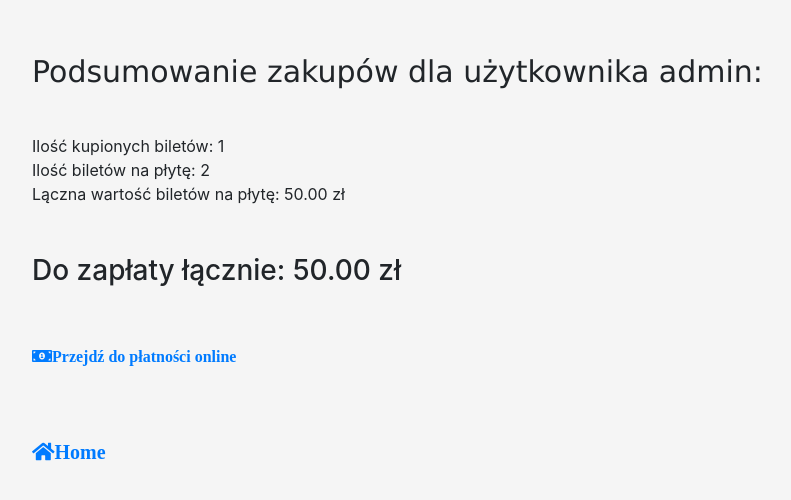
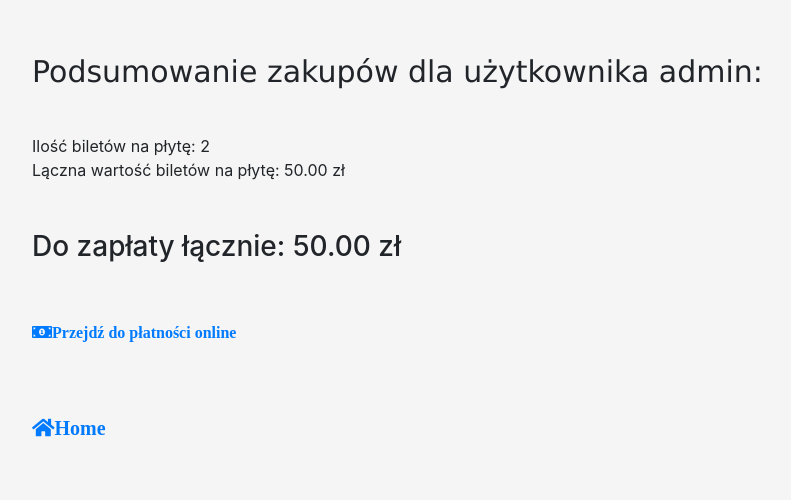
Before and after one commit to pyloveorg/concert_manager, a Flask app: page /ticket?id=1 in a window 1280 px wide. Shown: the part 56-556 px from the top of the page, without its empty margins (53-844 px from the left). Run offline with Flask 2, Linux system fonts and the light colour scheme; a user stored in the database is signed in; data comes from the database, SQL or seed files in the repository; some libraries are stand-ins or nearby versions.

Commit message:
Update ticket.html

```diff
--- a/templates/ticket.html
+++ b/templates/ticket.html
@@ -20,7 +20,6 @@
         <br>
 
         {% if current_user.username==ticket.user_login %}
-        Ilość kupionych biletów: {{ticket.ticket_id}} <br>
         <!--login kupującego: {{ ticket.user_login }} <br>-->
         <!--numer koncertu: {{ticket.show_id}} <br>-->
         {% if ticket.nr_plyta_ticket>0 %}Ilość biletów na płytę: {{  ticket.nr_plyta_ticket }} <br>
```
